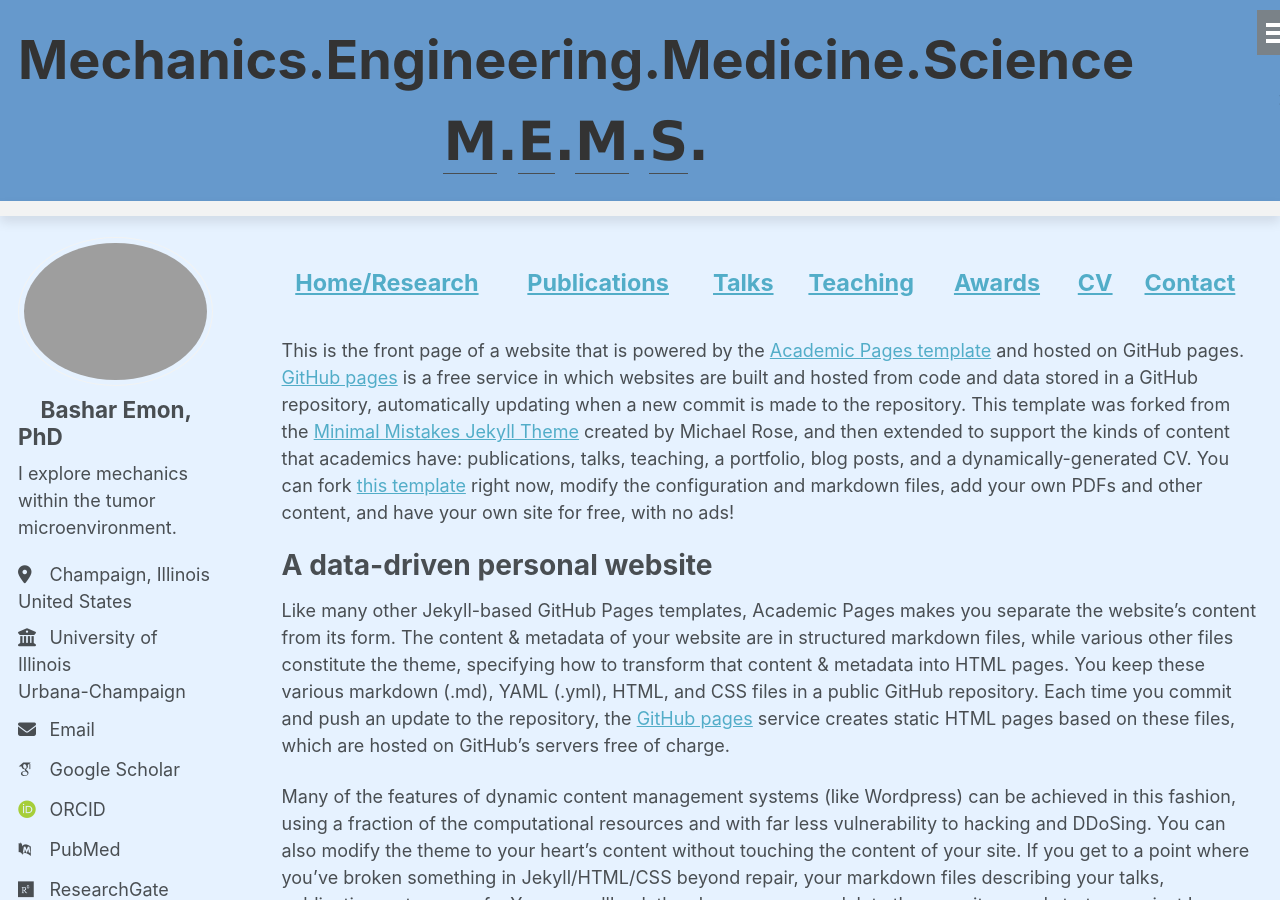
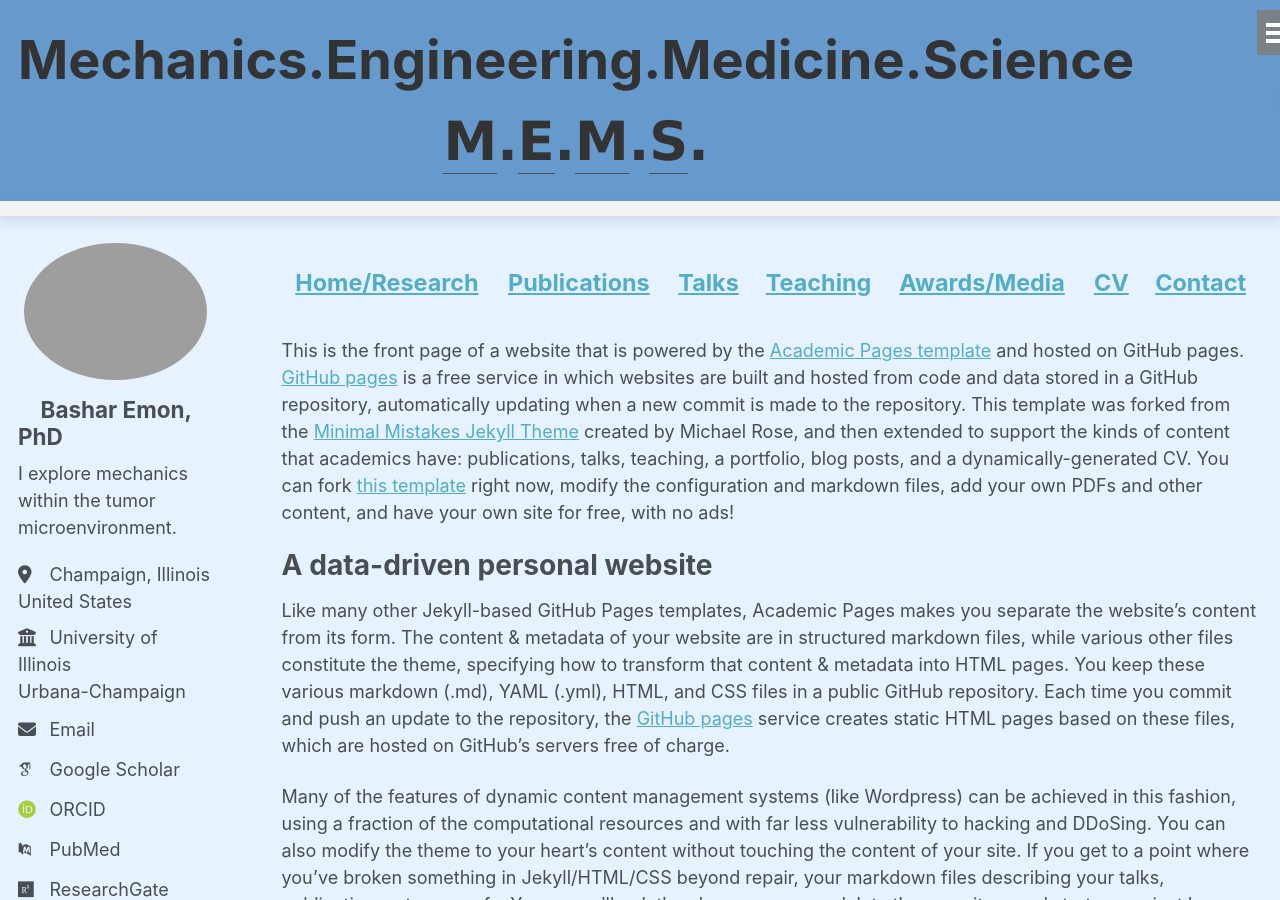
Before and after one commit to BasharEmon/BasharEmon.github.io, a Jekyll site: the page built from _pages/about.md, in a window 1280 px wide and 900 px high. Built offline with Jekyll 4.4.1, drawn with Linux system fonts in a browser that asks for light colours; some web fonts are replaced.

Commit message:
Update about.md

```diff
--- a/_pages/about.md
+++ b/_pages/about.md
@@ -19,7 +19,7 @@ redirect_from:
     <td style="border:0; border-style:none;"><a href="/publications/">Publications</a></td>
     <td style="border:0; border-style:none;"><a href="/talks/">Talks</a></td>
     <td style="border:0; border-style:none;"><a href="/teaching/">Teaching</a></td>
-    <td style="border:0; border-style:none;"><a href="/portfolio/">Awards</a></td>
+    <td style="border:0; border-style:none;"><a href="/portfolio/">Awards/Media</a></td>
     <td style="border:0; border-style:none;"><a href="/cv/">CV</a></td>
     <td style="border:0; border-style:none;"><a href="/contact/">Contact</a></td>
   </tr>
```
